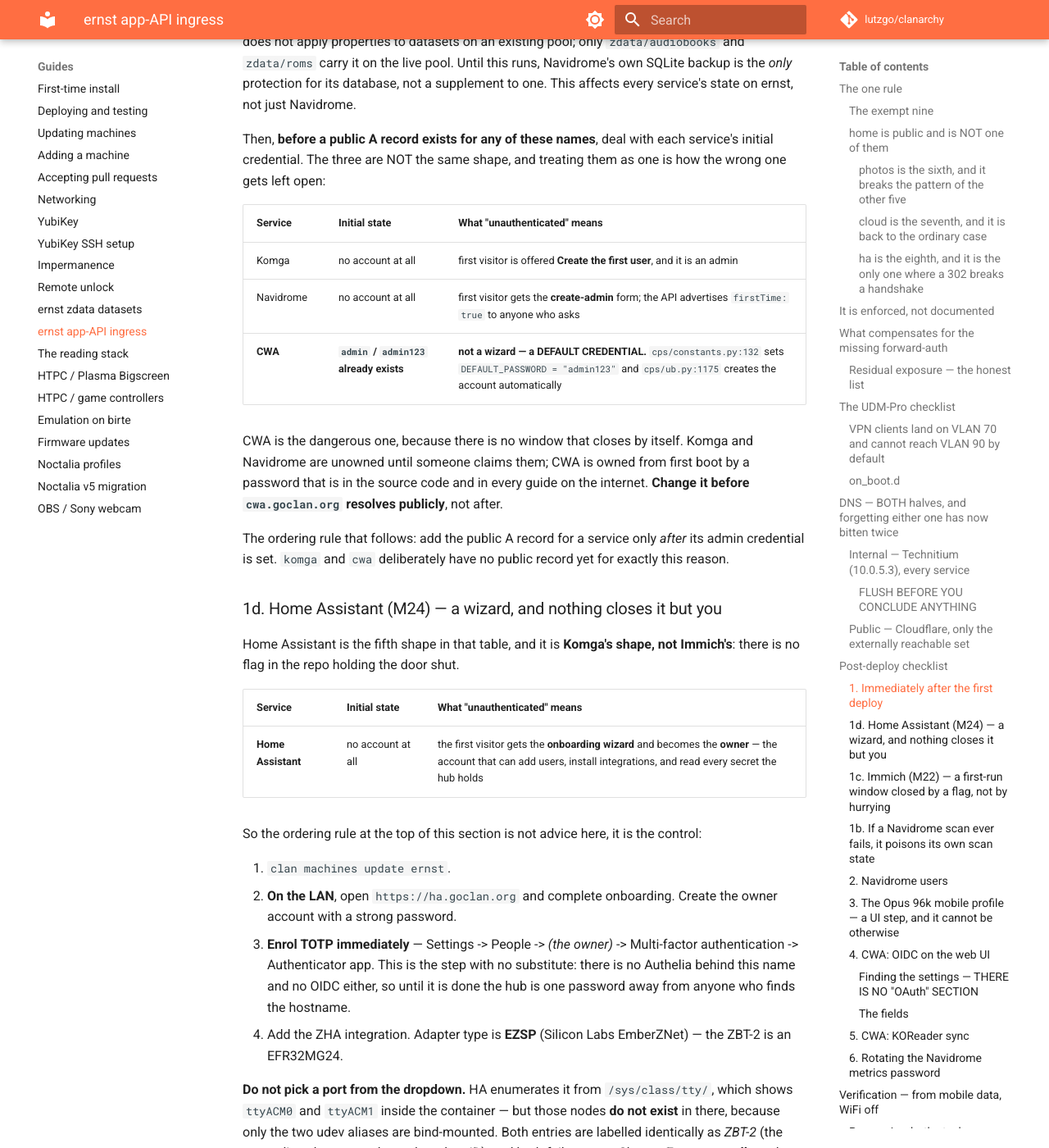
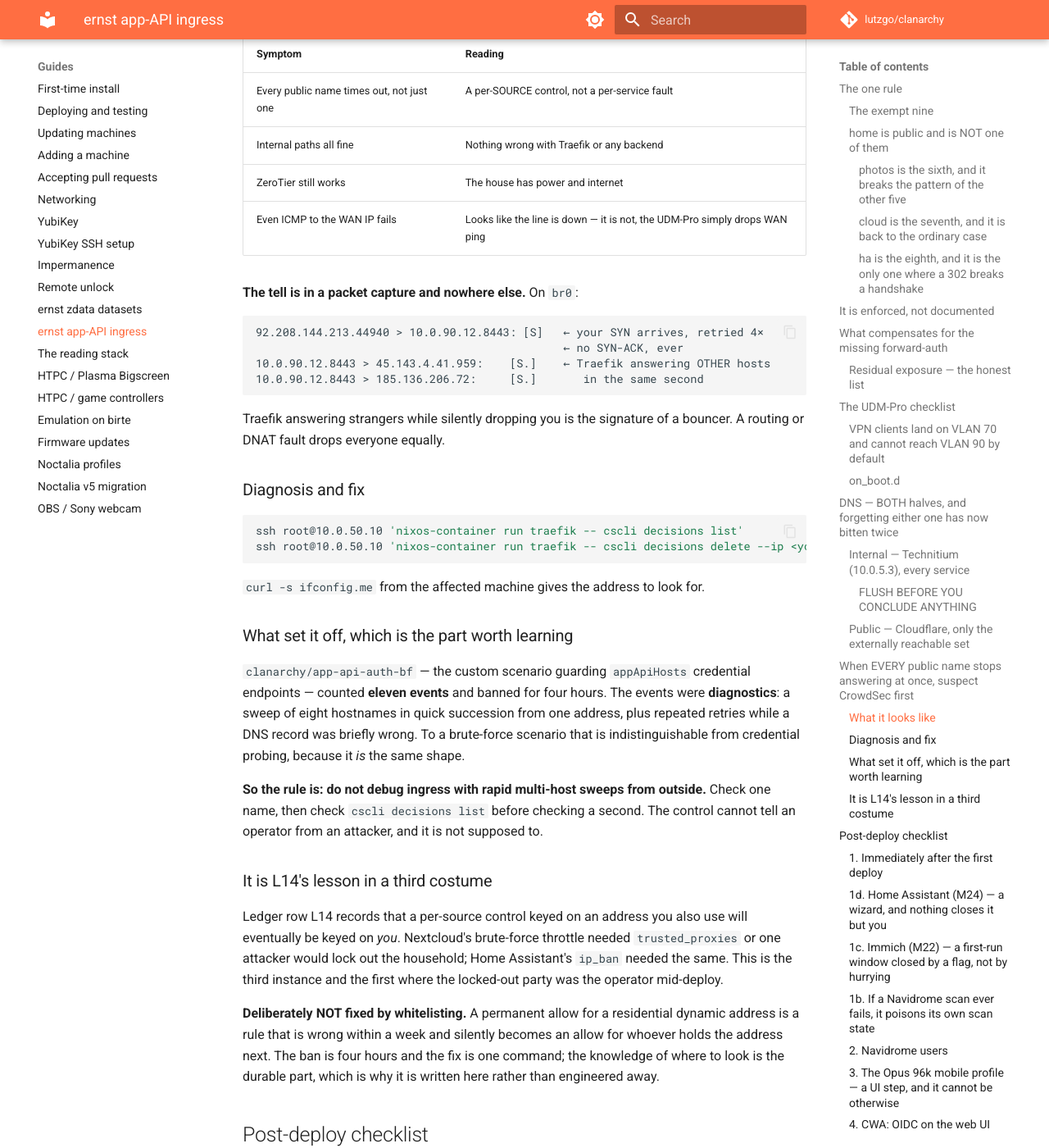
Before and after one commit to lutzgo/clanarchy, an MkDocs documentation site: the page built from docs/guides/ernst-app-api-ingress.md, in a window 1280 px wide and 1400 px high, scrolled down 9710 px. Shown: the whole window at 82% size. Built offline with MkDocs 1.6.1 and Material for MkDocs 9.7.7, drawn with Linux system fonts in a browser that asks for light colours; comment, search, counter and statistics services are not loaded; some of the changed text lies outside the part shown.

Commit message:
Record the day CrowdSec banned the operator
Measured 2026-09-20. All eight public hostnames stopped answering from
outside, from two different networks, simultaneously. It read as a total
ingress outage and it was a four-hour ban on lgo's own IP.

The diagnosis burned real time and the evidence is worth keeping,
because every intermediate finding was true and none of them was the
cause: ernst healthy with zero failed units, Traefik listening on both
entrypoints, the UDM-Pro DNAT delivering packets to 10.0.90.12:8443,
ernst's public IP unchanged and matching DNS, ZeroTier working. Even
ICMP to the WAN address failed, which reads as a dead line and is just
the UDM-Pro dropping WAN ping.

Only a packet capture settled it. Traefik answering other internet hosts
with SYN-ACK in the same second it silently dropped ours is the
signature of a bouncer; a routing fault drops everyone equally.

What set it off is the part worth learning: clanarchy/app-api-auth-bf
counted eleven events and the events were MY DIAGNOSTICS — a sweep of
eight hostnames in quick succession from one address, plus retries while
a DNS record was briefly wrong. To a brute-force scenario that is
indistinguishable from credential probing, because it is the same shape.

So the rule now written down is: do not debug ingress with rapid
multi-host sweeps from outside. Check one name, then check `cscli
decisions list` before checking a second.

Not fixed by whitelisting, and the section says why: a permanent allow
for a residential dynamic address is wrong within a week and silently
becomes an allow for whoever holds it next. The ban is four hours and
the fix is one command. Knowing where to look is the durable part.

It is ledger row L14's lesson in a third costume — a per-source control
keyed on an address you also use will eventually be keyed on you — and
the first instance where the locked-out party was the operator.

````diff
--- a/docs/guides/ernst-app-api-ingress.md
+++ b/docs/guides/ernst-app-api-ingress.md
@@ -388,6 +388,70 @@
 
 **Never add AAAA.** Nothing on the path has a global IPv6 address. An AAAA
 record is the fastest way to reproduce the outage this work started from.
+
+## When EVERY public name stops answering at once, suspect CrowdSec first
+
+**Measured 2026-09-20.** All eight public hostnames stopped answering from
+outside the house, simultaneously, from two different networks. It looked like
+a total ingress outage. It was a four-hour ban on the operator's own IP.
+
+### What it looks like
+
+| Symptom | Reading |
+|---|---|
+| Every public name times out, not just one | A per-SOURCE control, not a per-service fault |
+| Internal paths all fine | Nothing wrong with Traefik or any backend |
+| ZeroTier still works | The house has power and internet |
+| Even ICMP to the WAN IP fails | Looks like the line is down — it is not, the UDM-Pro simply drops WAN ping |
+
+**The tell is in a packet capture and nowhere else.** On `br0`:
+
+```
+92.208.144.213.44940 > 10.0.90.12.8443: [S]   ← your SYN arrives, retried 4×
+                                              ← no SYN-ACK, ever
+10.0.90.12.8443 > 45.143.4.41.959:    [S.]    ← Traefik answering OTHER hosts
+10.0.90.12.8443 > 185.136.206.72:     [S.]       in the same second
+```
+
+Traefik answering strangers while silently dropping you is the signature of a
+bouncer. A routing or DNAT fault drops everyone equally.
+
+### Diagnosis and fix
+
+```bash
+ssh root@10.0.50.10 'nixos-container run traefik -- cscli decisions list'
+ssh root@10.0.50.10 'nixos-container run traefik -- cscli decisions delete --ip <your.public.ip>'
+```
+
+`curl -s ifconfig.me` from the affected machine gives the address to look for.
+
+### What set it off, which is the part worth learning
+
+`clanarchy/app-api-auth-bf` — the custom scenario guarding `appApiHosts`
+credential endpoints — counted **eleven events** and banned for four hours. The
+events were **diagnostics**: a sweep of eight hostnames in quick succession from
+one address, plus repeated retries while a DNS record was briefly wrong. To a
+brute-force scenario that is indistinguishable from credential probing, because
+it *is* the same shape.
+
+**So the rule is: do not debug ingress with rapid multi-host sweeps from
+outside.** Check one name, then check `cscli decisions list` before checking a
+second. The control cannot tell an operator from an attacker, and it is not
+supposed to.
+
+### It is L14's lesson in a third costume
+
+Ledger row L14 records that a per-source control keyed on an address you also
+use will eventually be keyed on *you*. Nextcloud's brute-force throttle needed
+`trusted_proxies` or one attacker would lock out the household; Home Assistant's
+`ip_ban` needed the same. This is the third instance and the first where the
+locked-out party was the operator mid-deploy.
+
+**Deliberately NOT fixed by whitelisting.** A permanent allow for a residential
+dynamic address is a rule that is wrong within a week and silently becomes an
+allow for whoever holds the address next. The ban is four hours and the fix is
+one command; the knowledge of where to look is the durable part, which is why
+it is written here rather than engineered away.
 
 ## Post-deploy checklist
 
````
